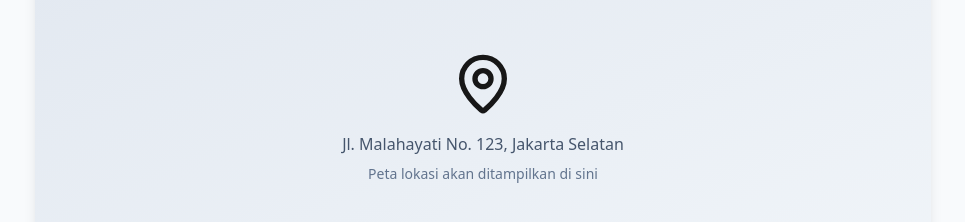
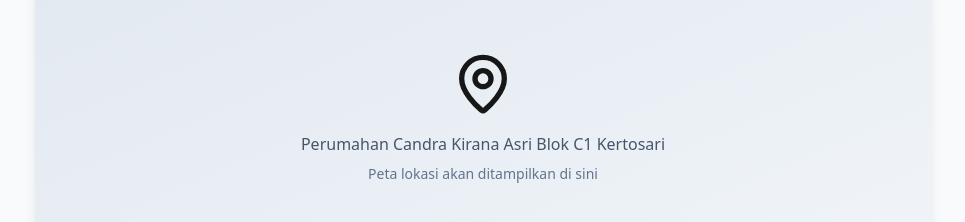
Before and after one commit to zakidigital-web/malahayati, a Next.js app: page /contact in a window 1280 px wide. Shown: the part 1520-1742 px from the top of the page, without its empty margins (157-1122 px from the left). Built offline with nearby package versions, Linux system fonts and the light colour scheme.

Commit message:
contact-page-address-email-update

```diff
--- a/src/app/contact/page.tsx
+++ b/src/app/contact/page.tsx
@@ -293,7 +293,7 @@ export default function ContactPage() {
               <div className="h-96 bg-gradient-to-br from-slate-200 to-slate-100 flex items-center justify-center">
                 <div className="text-center">
                   <MapPin className="h-16 w-16 text-primary mx-auto mb-4" />
-                  <p className="text-slate-600 font-medium">Jl. Malahayati No. 123, Jakarta Selatan</p>
+                  <p className="text-slate-600 font-medium">Perumahan Candra Kirana Asri Blok C1 Kertosari</p>
                   <p className="text-sm text-slate-500 mt-2">Peta lokasi akan ditampilkan di sini</p>
                 </div>
               </div>
```
